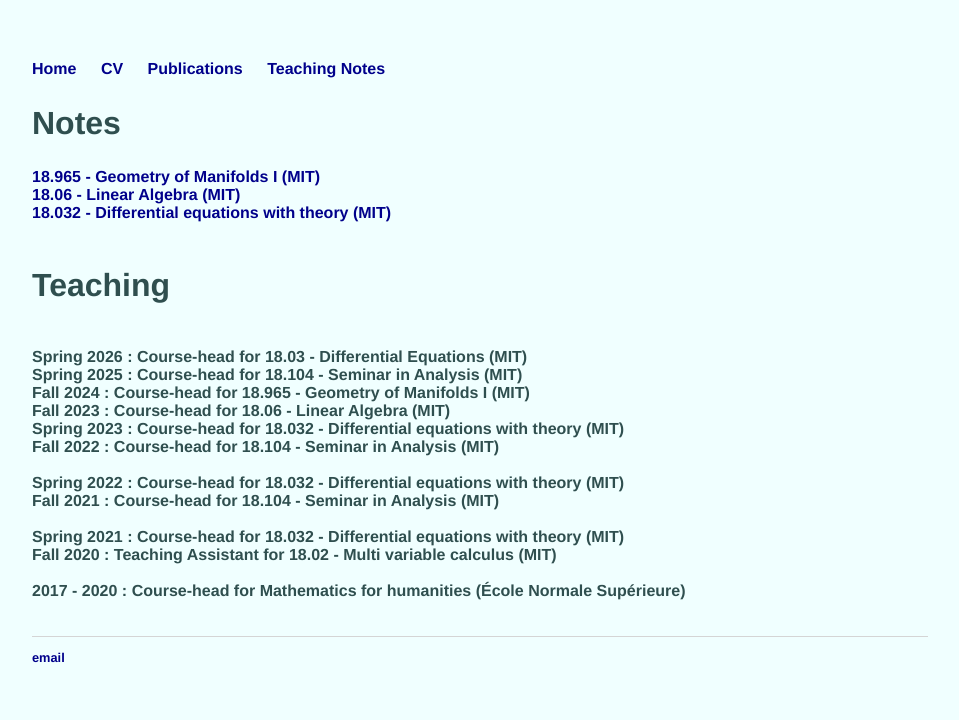
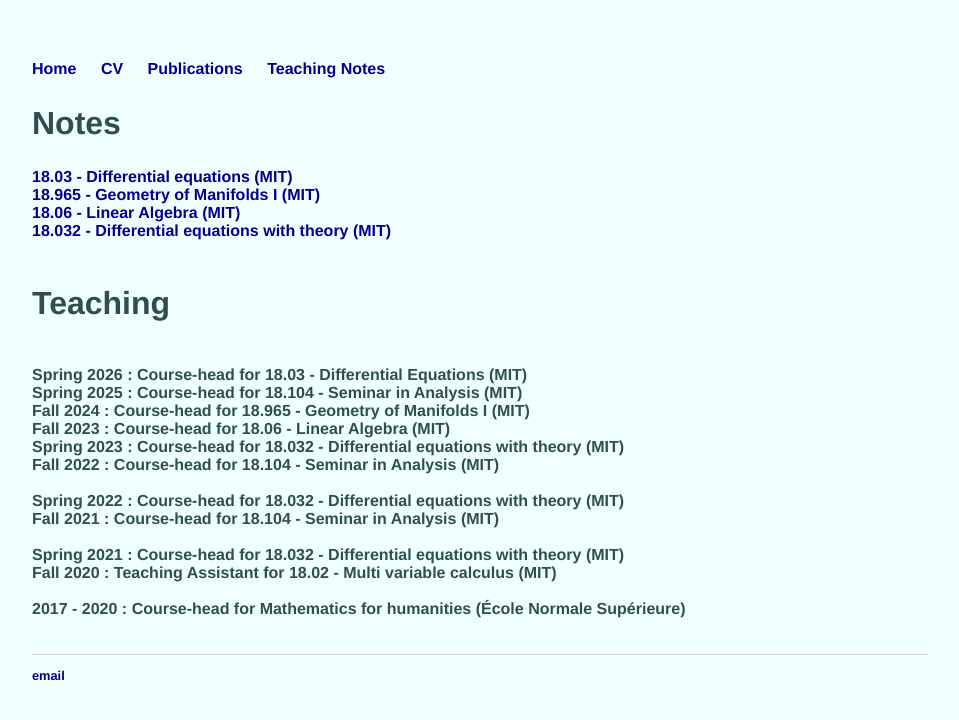
Before and after one commit to tristanozuch/tristanozuch.github.io, a Jekyll site: the page built from teaching/index.html, in a window 1280 px wide. Shown: the top 720 px of the page, without its empty margins (160-1119 px from the left). Built offline with Jekyll 4.4.1, drawn with Linux system fonts in a browser that asks for light colours.

Commit message:
Update index.html

```diff
--- a/teaching/index.html
+++ b/teaching/index.html
@@ -3,6 +3,10 @@ layout: default
 title: Teaching Notes
 ---
 <h2> Notes </h2>
+<b><a href="Recap_18_03 (8).pdf">18.03 - Differential equations (MIT) </a></b>
+<br/>
+
+
 <b><a href="Recap_18_965 (18).pdf">18.965 - Geometry of Manifolds I (MIT) </a></b>
 <br/>
 
```
